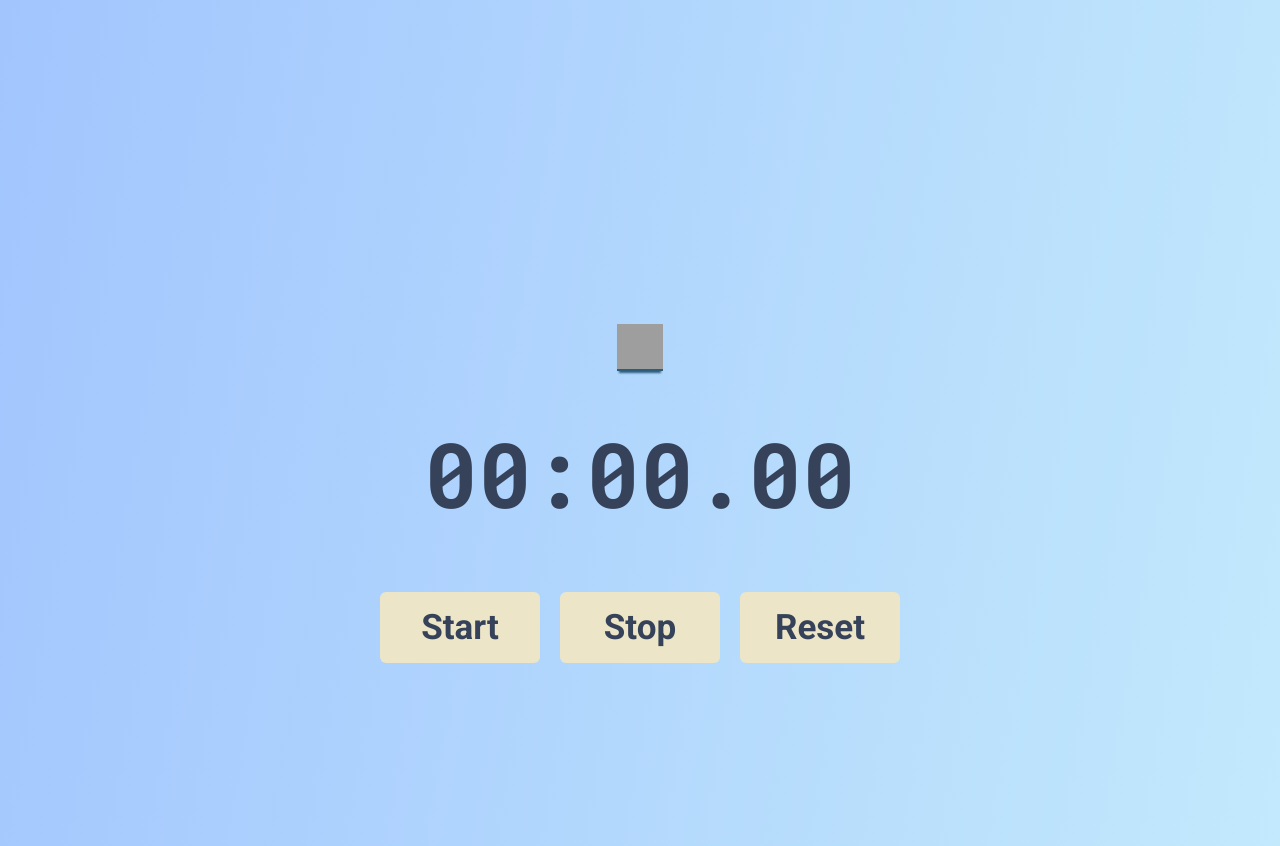
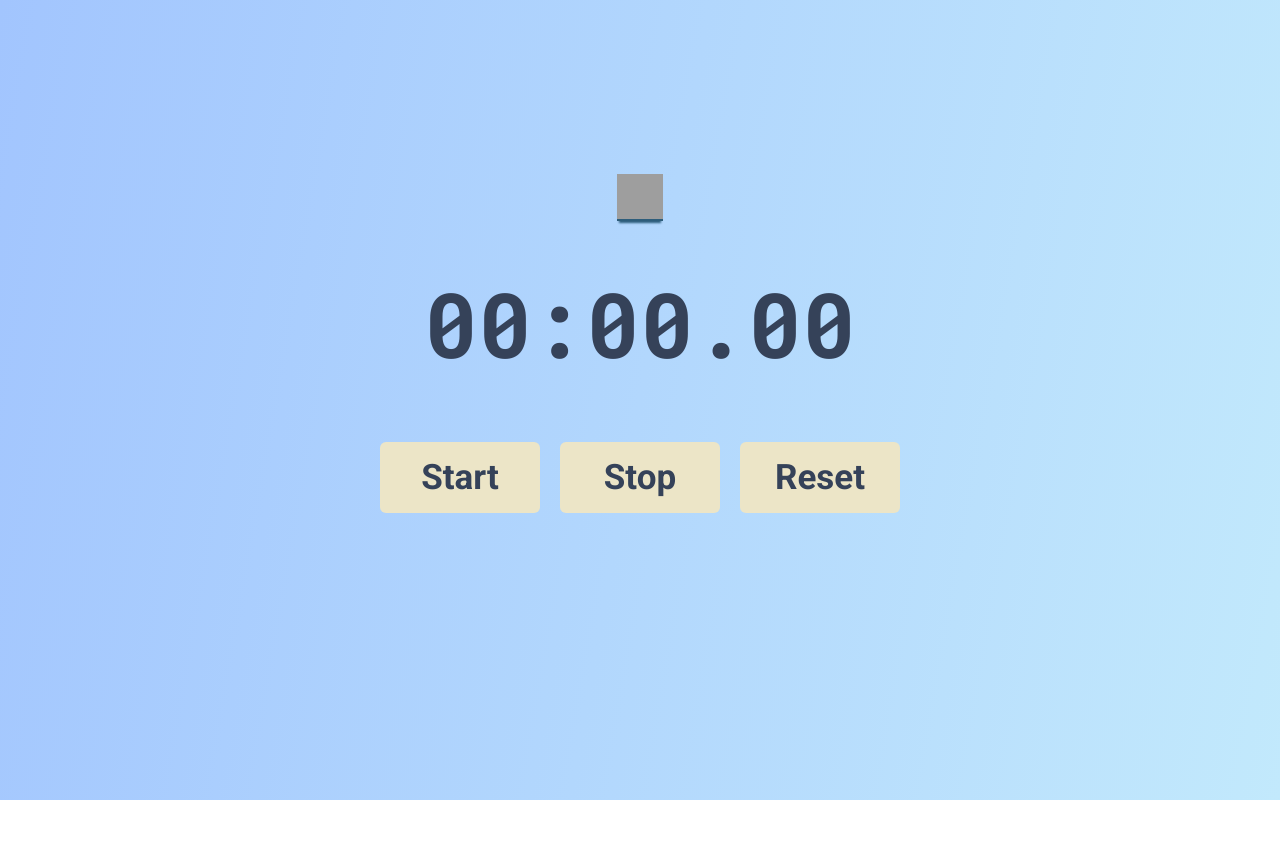
Before and after one commit to zdimond/zdimond.github.io, a plain HTML site: page stopwatch/index.html in a window 1280 px wide. After the commit the page ends 800 px from the top, so only its background shows below. Drawn offline with Linux system fonts and the light colour scheme; grey boxes are pictures that could not be loaded.

Commit message:
Whoopsie, that didn't do it

```diff
--- a/stopwatch/style.css
+++ b/stopwatch/style.css
@@ -4,7 +4,6 @@ body {
     flex-direction: column;
     justify-content: center;
     margin: none;
-    padding: 150px;
 }
 
 h1 {
```
